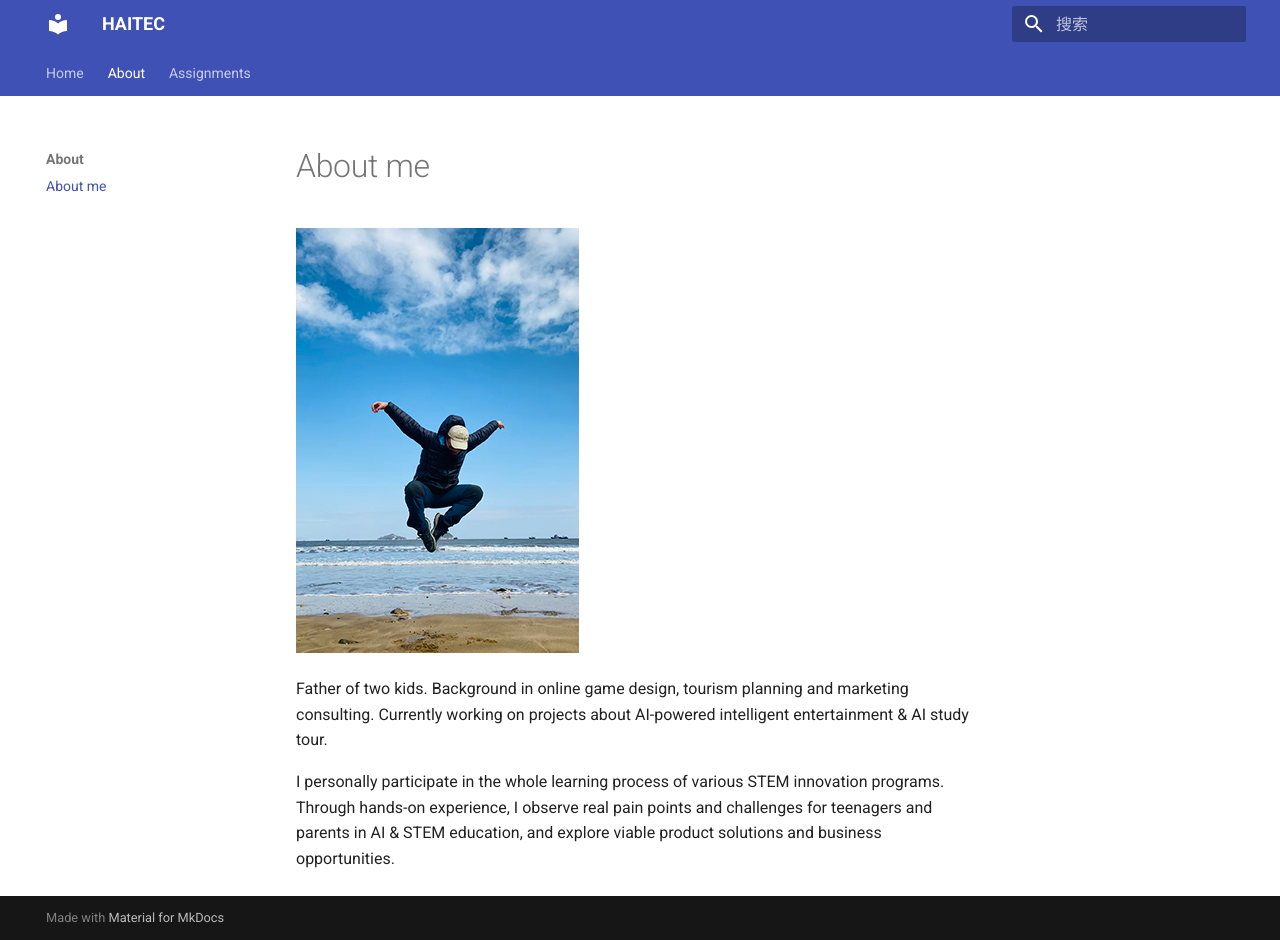
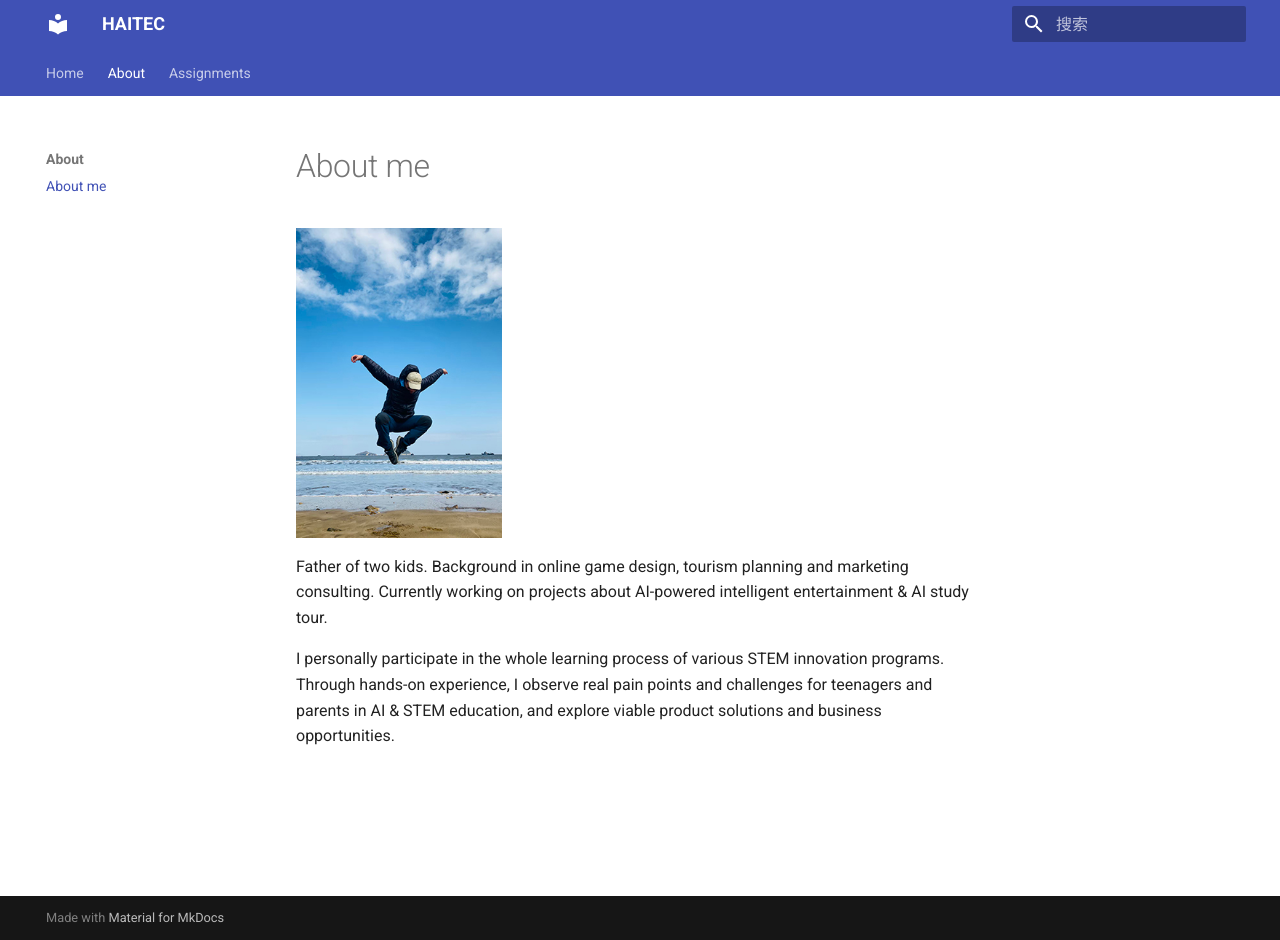
Before and after one commit to zlhnkf-git/Peter-zhanglei, an MkDocs documentation site: the page built from docs/about/index.md, in a window 1280 px wide and 940 px high. Built offline with MkDocs 1.6.1 and Material for MkDocs 9.7.7, drawn with Linux system fonts in a browser that asks for light colours.

Commit message:
change size

```diff
--- a/docs/about/index.md
+++ b/docs/about/index.md
@@ -1,6 +1,6 @@
 # About me
 
-<img src="../images/Peter.jpg">
+<img src="../images/Peter.jpg" width="30%" align="middle">
 
 Father of two kids.
 Background in online game design, tourism planning and marketing consulting. Currently working on projects about AI-powered intelligent entertainment & AI study tour.
```
